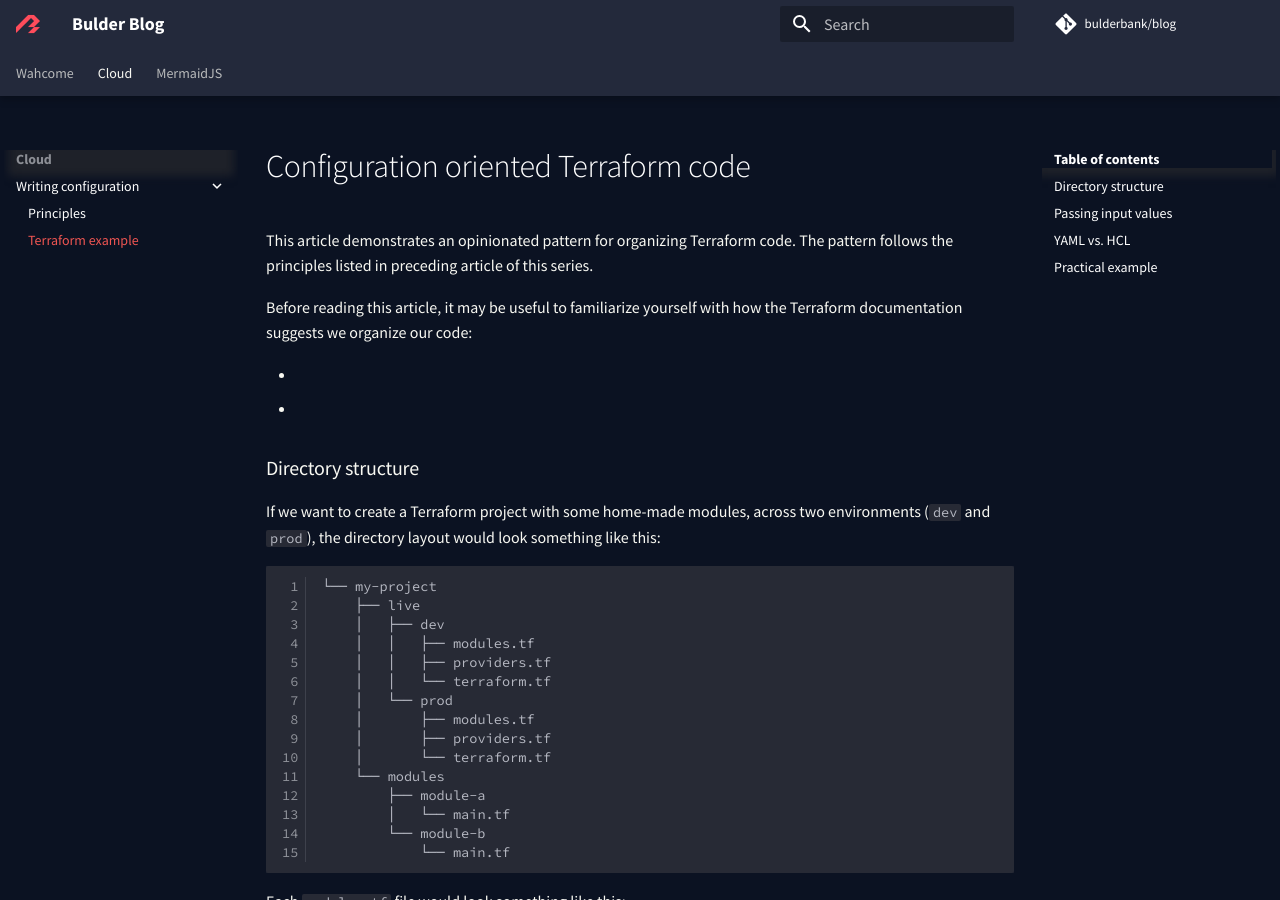
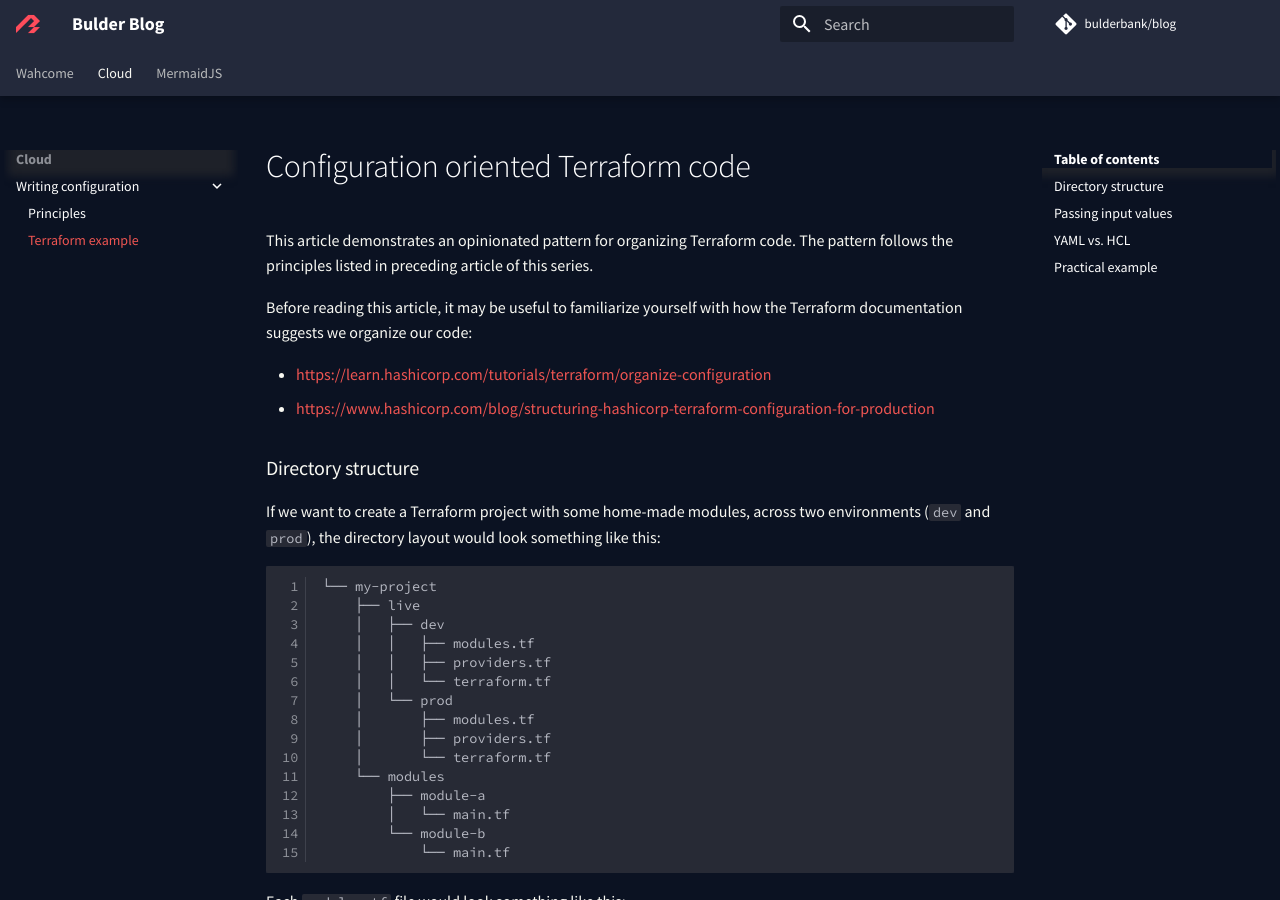
Before and after one commit to moellernicolai/blog, an MkDocs documentation site: the page built from docs/cloud/writing-configuration/terraform.md, in a window 1280 px wide and 900 px high. Built offline with MkDocs 1.6.1 and Material for MkDocs 9.7.7, drawn with Linux system fonts in a browser that asks for light colours; comment, search, counter and statistics services are not loaded; some of the changed lines change nothing that is shown.

Commit message:
fix broken links

```diff
--- a/docs/cloud/writing-configuration/terraform.md
+++ b/docs/cloud/writing-configuration/terraform.md
@@ -5,10 +5,8 @@
 
 Before reading this article, it may be useful to familiarize yourself with how the Terraform documentation suggests we organize our code:
 
-- [](https://learn.hashicorp.com/tutorials/terraform/organize-configuration)
-- [](https://www.hashicorp.com/blog/structuring-hashicorp-terraform-configuration-for-production)
-
-
+- [https://learn.hashicorp.com/tutorials/terraform/organize-configuration](https://learn.hashicorp.com/tutorials/terraform/organize-configuration)
+- [https://www.hashicorp.com/blog/structuring-hashicorp-terraform-configuration-for-production](https://www.hashicorp.com/blog/structuring-hashicorp-terraform-configuration-for-production)
 
 ### Directory structure
 If we want to create a Terraform project with some home-made modules, across two environments (`dev` and `prod`), the directory layout would look something like this:
```
